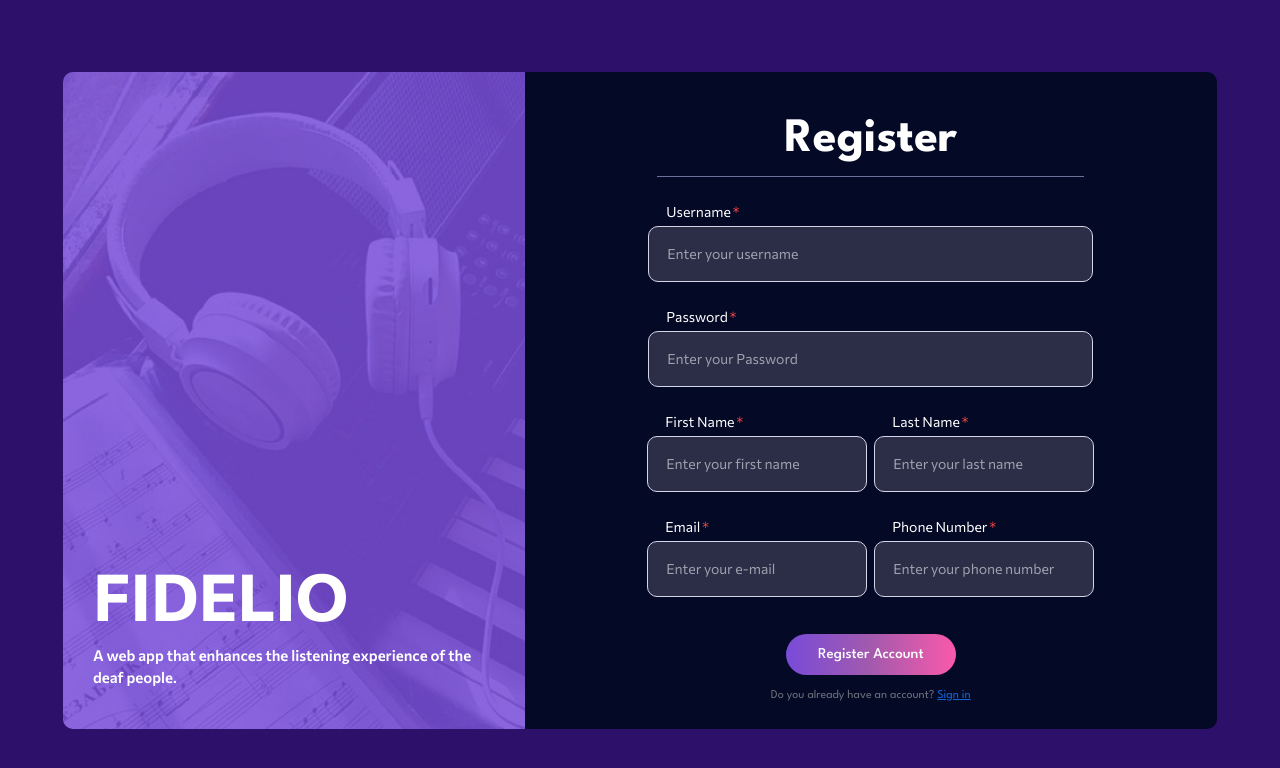
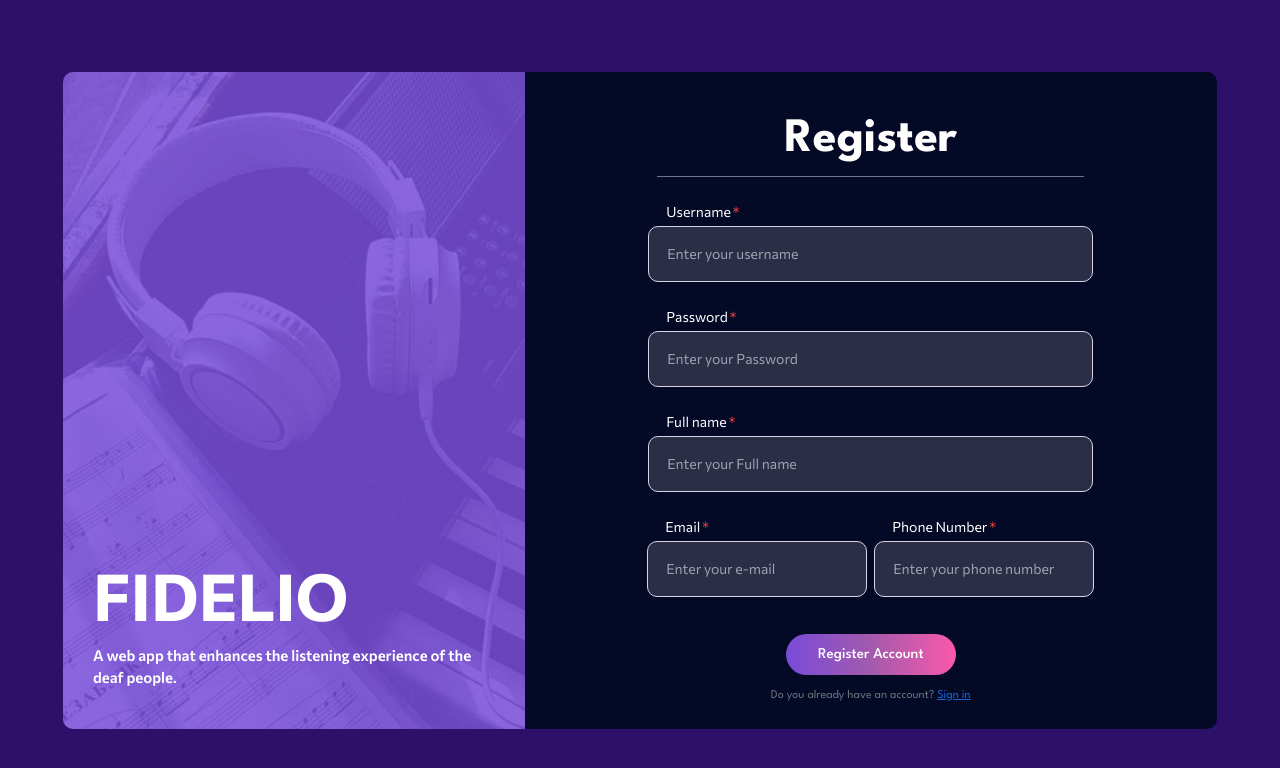
Before and after one commit to nnampp/Fidelio, a Next.js app: page /register in a window 1280 px wide. Shown: the top 768 px of the page. Built offline with nearby package versions, Linux system fonts and the light colour scheme.

Commit message:
Fixed fullname

```diff
--- a/pages/register.js
+++ b/pages/register.js
@@ -31,7 +31,13 @@ export default function register() {
                               {/* <p class="text-sm text-green-600 font-Commissioner "><span class="font-medium">Well done!</span> Some success messsage.</p> */}
                            </div>
 
-                           <div className='flex flex-row gap-[7px] mb-[24px]'>
+                           <div className='flex flex-col items-start gap-[4px] mb-[24px]'>
+                              <label htmlFor="" className="font-Commissioner text-[14px] font-normal text-[#FFFFFF] ml-[18px] after:content-['*'] after:ml-0.5 after:text-red-500">Full name</label>
+                              <input type="text" className="bg-[#2C2E47]  w-[445px] h-[56px]  border border-[#D6D5E8] rounded-[10px] pl-[18px] py-[18px] text-[#FFFFFF] font-Commissioner text-[14px] focus:ring-[#5D37AC] focus:ring focus:text-white focus:outline-none " placeholder="Enter your Full name" required />
+                              {/* <p class="text-sm text-green-600 font-Commissioner "><span class="font-medium">Well done!</span> Some success messsage.</p> */}
+                           </div>
+
+                           {/* <div className='flex flex-row gap-[7px] mb-[24px]'>
                               <div className='flex flex-col items-start gap-[4px] '>
                                  <label htmlFor="" className="font-Commissioner text-[14px] font-normal text-[#FFFFFF] ml-[18px] after:content-['*'] after:ml-0.5 after:text-red-500">First Name</label>
                                  <input type="text" className="bg-[#2C2E47]  w-[220px] h-[56px]  border border-[#D6D5E8] rounded-[10px] pl-[18px] py-[18px] text-[#FFFFFF] font-Commissioner text-[14px] focus:ring-[#5D37AC] focus:ring focus:text-white focus:outline-none " placeholder="Enter your first name" required />
@@ -40,7 +46,7 @@ export default function register() {
                                  <label htmlFor="" className="font-Commissioner text-[14px] font-normal text-[#FFFFFF] ml-[18px] after:content-['*'] after:ml-0.5 after:text-red-500">Last Name</label>
                                  <input type="text" className="bg-[#2C2E47]  w-[220px] h-[56px]  border border-[#D6D5E8] rounded-[10px] pl-[18px] py-[18px] text-[#FFFFFF] font-Commissioner text-[14px] focus:ring-[#5D37AC] focus:ring focus:text-white focus:outline-none " placeholder="Enter your last name" required />
                               </div>
-                           </div>
+                           </div> */}
                            <div className='flex flex-row gap-[7px] mb-[37px]'>
                               <div className='flex flex-col items-start gap-[4px] '>
                                  <label htmlFor="" className="font-Commissioner text-[14px] font-normal text-[#FFFFFF] ml-[18px] after:content-['*'] after:ml-0.5 after:text-red-500">Email</label>
```
